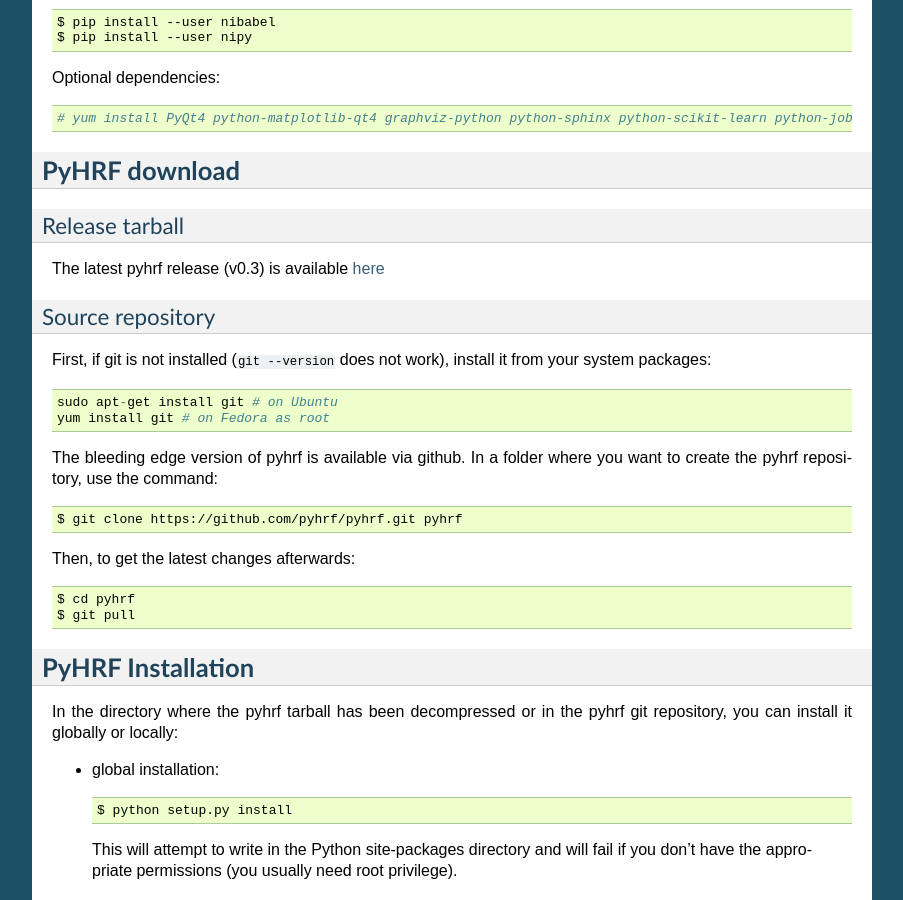
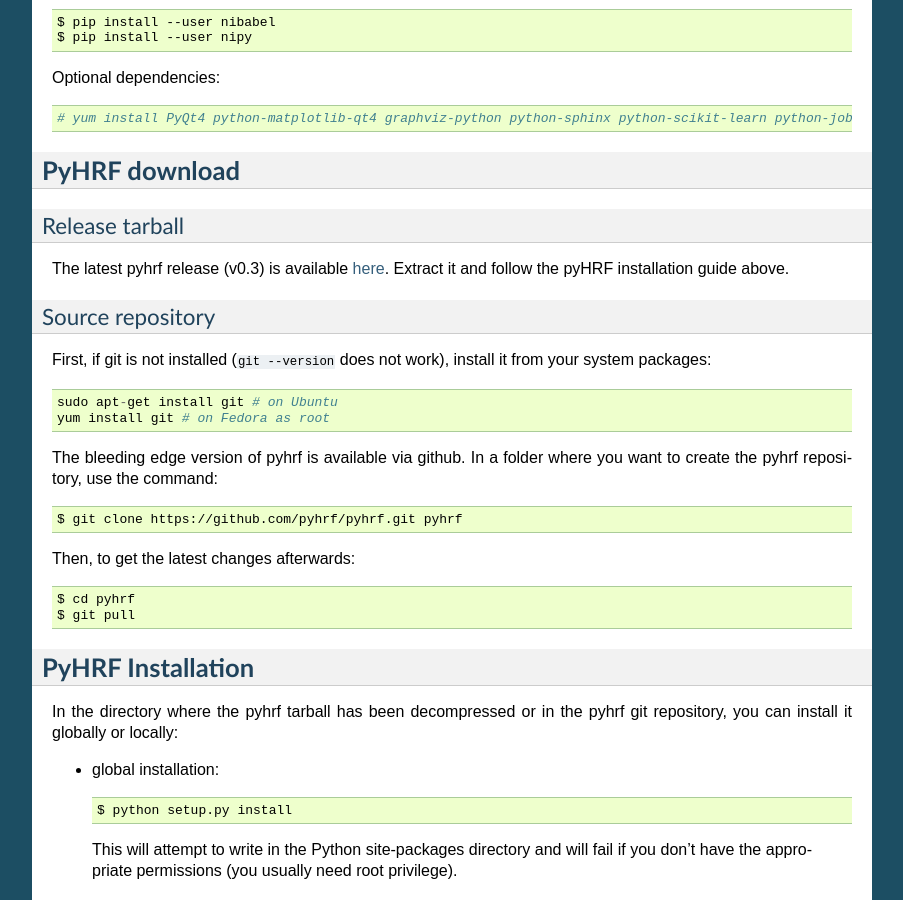
Before and after one commit to pyhrf/pyhrf, a Sphinx documentation site: the page built from doc/sphinx/source/installation.rst, in a window 1280 px wide and 900 px high, scrolled down 1526 px. Shown: the whole window, without its empty margins (198-1101 px from the left). Built offline with Sphinx 7.4.7, drawn with Linux system fonts in a browser that asks for light colours; pages that are not in the unit, such as notebooks, are missing from menus.

Commit message:
Little modification for tarball installation [ci skip]

```diff
--- a/doc/sphinx/source/installation.rst
+++ b/doc/sphinx/source/installation.rst
@@ -111,7 +111,8 @@
 Release tarball
 ***************
 
-The latest pyhrf release (v0.3) is available `here <http://www.pyhrf.org/dist/pyhrf-0.3.tar.gz>`_
+The latest pyhrf release (v0.3) is available `here <http://www.pyhrf.org/dist/pyhrf-0.3.tar.gz>`_.
+Extract it and follow the pyHRF installation guide above.
 
 
 Source repository
```
